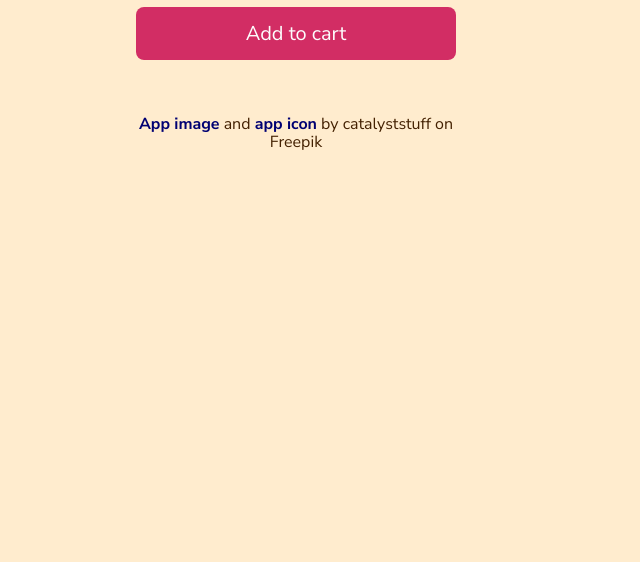
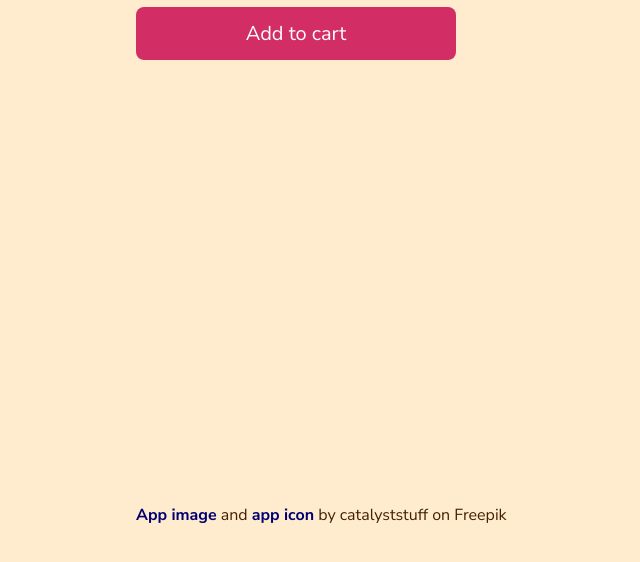
Before and after one commit to TurtleQueenCoding/Shopping-List-App, a website: page index.html in a window 1280 px wide. Shown: the part 196-758 px from the top of the page, without its empty margins (344-984 px from the left). Drawn offline with nearby package versions, Linux system fonts and the light colour scheme.

Commit message:
Move footer to bottom of the window

```diff
--- a/index.css
+++ b/index.css
@@ -75,6 +75,8 @@ ul li:hover {
 footer {
     text-align: center;
     font-size: 16px;
+    position: absolute;
+    bottom: 10vh;
 }
 
 footer a {
```
